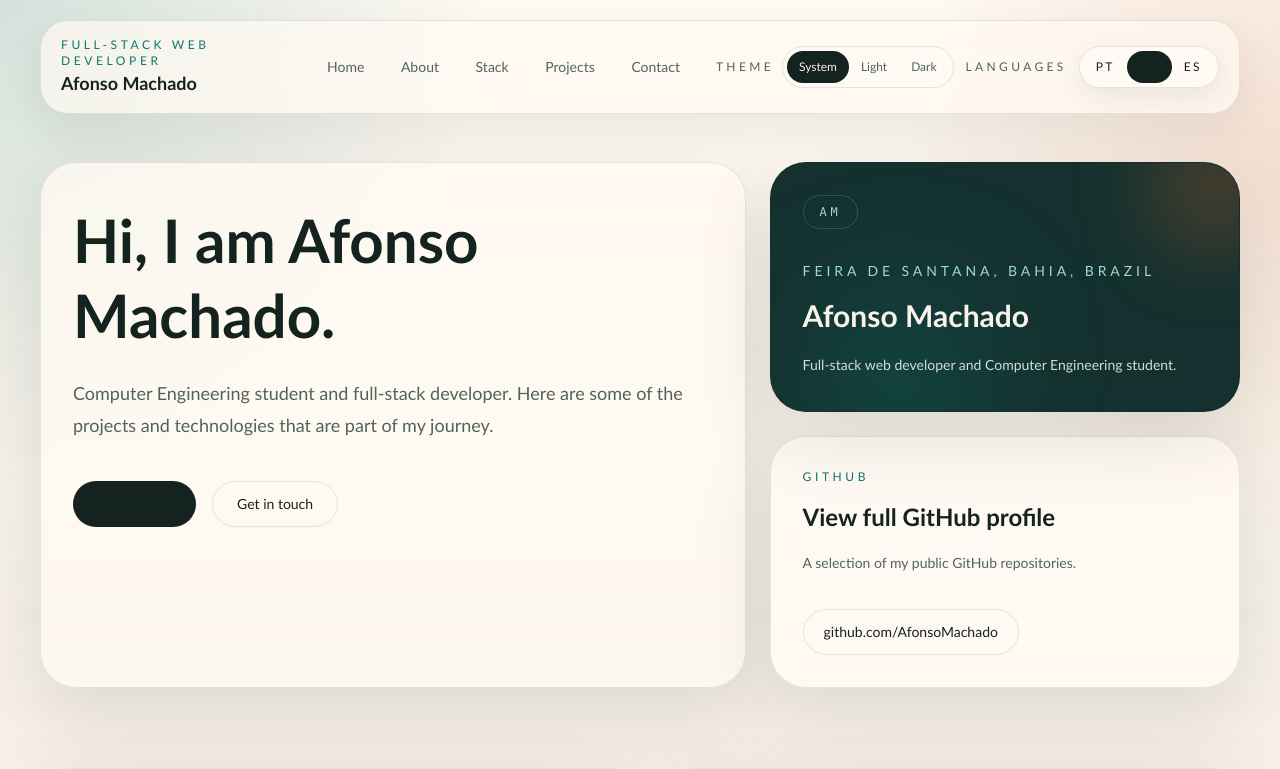
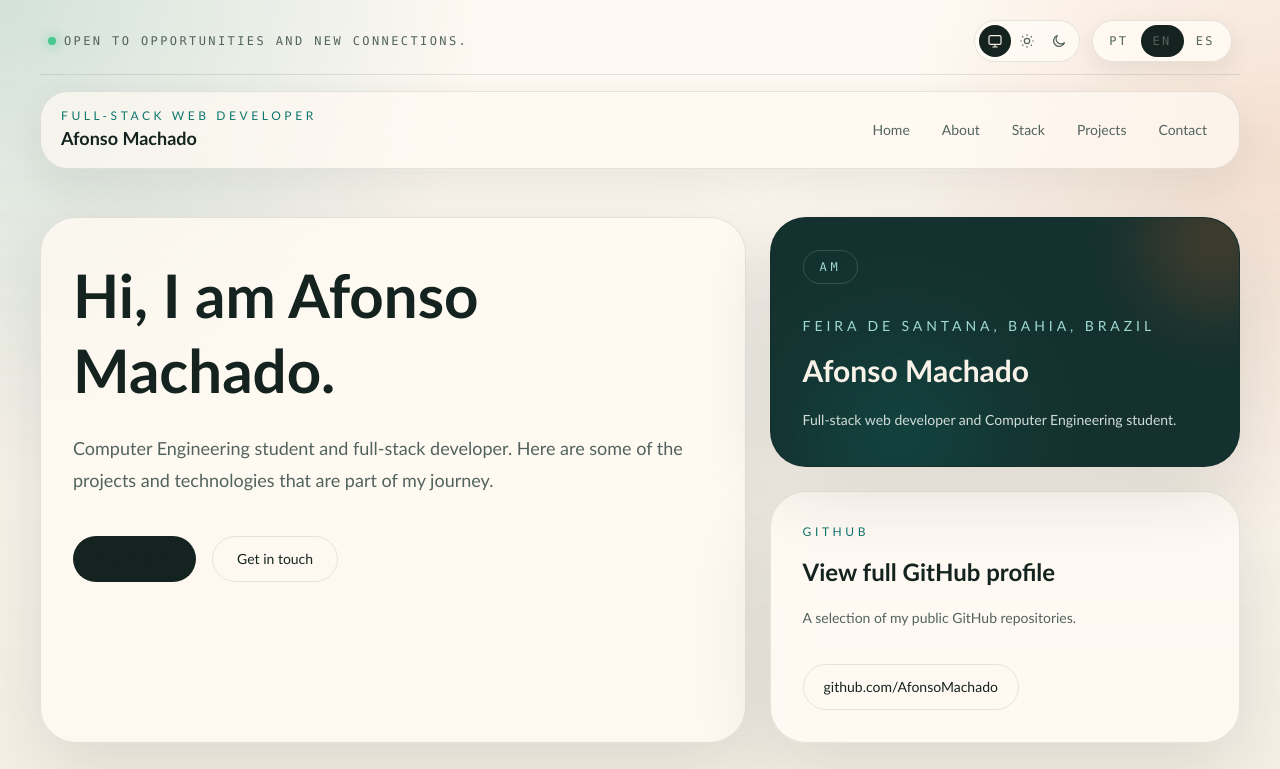
Before and after one commit to AfonsoMachado/portfolio, a Next.js app: page /en in a window 1280 px wide. Shown: the top 769 px of the page. Built offline with nearby package versions, Linux system fonts and the light colour scheme.

Commit message:
refactor: simplify header controls

```diff
--- a/src/presentation/components/language-switcher.tsx
+++ b/src/presentation/components/language-switcher.tsx
@@ -5,17 +5,21 @@ import { localeLabels, locales, type Locale } from "@/shared/i18n/config";
 type LanguageSwitcherProps = {
   currentLocale: Locale;
   label: string;
+  showLabel?: boolean;
 };
 
 export function LanguageSwitcher({
   currentLocale,
   label,
+  showLabel = true,
 }: LanguageSwitcherProps) {
   return (
     <div className="flex items-center gap-3">
-      <span className="hidden text-xs uppercase tracking-[0.28em] text-muted lg:inline">
-        {label}
-      </span>
+      {showLabel ? (
+        <span className="hidden text-xs uppercase tracking-[0.28em] text-muted lg:inline">
+          {label}
+        </span>
+      ) : null}
       <div className="flex rounded-full border border-line bg-surface-strong p-1 shadow-[0_8px_24px_rgba(20,35,31,0.08)]">
         {locales.map((locale) => {
           const isActive = locale === currentLocale;
--- a/src/presentation/components/portfolio-page.tsx
+++ b/src/presentation/components/portfolio-page.tsx
@@ -14,8 +14,23 @@ export function PortfolioPage({ content, locale }: PortfolioPageProps) {
   return (
     <main id="home" className="relative overflow-hidden">
       <div className="mx-auto flex min-h-screen w-full max-w-7xl flex-col px-5 pb-10 pt-5 sm:px-8 lg:px-10">
-        <header className="sticky top-4 z-20 rounded-[28px] border border-line bg-surface/90 px-5 py-4 shadow-[0_16px_40px_rgba(20,35,31,0.08)] backdrop-blur-xl">
-          <div className="flex flex-col gap-5 lg:grid lg:grid-cols-[minmax(0,1fr)_auto] lg:items-center xl:grid-cols-[230px_minmax(0,1fr)_auto] xl:gap-6">
+        <div className="flex items-center justify-between border-b border-line px-1 pb-3 font-mono text-xs uppercase tracking-[0.2em] text-muted sm:px-2">
+          <p className="flex items-center gap-2">
+            <span className="h-2 w-2 rounded-full bg-[#48c78e] shadow-[0_0_12px_rgba(72,199,142,0.8)]" />
+            <span className="hidden sm:inline">{content.contact.availability}</span>
+          </p>
+          <div className="flex items-center gap-3">
+            <ThemeSwitcher labels={content.theme} />
+            <LanguageSwitcher
+              currentLocale={locale}
+              label={content.languageSwitcherLabel}
+              showLabel={false}
+            />
+          </div>
+        </div>
+
+        <header className="sticky top-4 z-20 mt-4 rounded-[28px] border border-line bg-surface/90 px-5 py-4 shadow-[0_16px_40px_rgba(20,35,31,0.08)] backdrop-blur-xl">
+          <div className="flex flex-col gap-4 lg:flex-row lg:items-center lg:justify-between">
             <div>
               <div>
                 <p className="text-xs uppercase tracking-[0.3em] text-accent">
@@ -27,7 +42,7 @@ export function PortfolioPage({ content, locale }: PortfolioPageProps) {
               </div>
             </div>
 
-            <nav className="flex flex-wrap gap-2 text-sm text-muted lg:col-span-2 lg:flex-nowrap lg:justify-between xl:col-span-1 xl:col-start-2 xl:row-start-1">
+            <nav className="flex flex-wrap gap-2 text-sm text-muted lg:flex-nowrap">
               {content.navigation.map((item) => (
                 <a
                   key={item.href}
@@ -39,13 +54,6 @@ export function PortfolioPage({ content, locale }: PortfolioPageProps) {
               ))}
             </nav>
 
-            <div className="flex flex-wrap items-center gap-3 lg:justify-end">
-              <ThemeSwitcher labels={content.theme} />
-              <LanguageSwitcher
-                currentLocale={locale}
-                label={content.languageSwitcherLabel}
-              />
-            </div>
           </div>
         </header>
 
--- a/src/presentation/components/theme-switcher.tsx
+++ b/src/presentation/components/theme-switcher.tsx
@@ -37,6 +37,32 @@ function applyTheme(theme: Theme) {
   }
 }
 
+function ThemeIcon({ theme }: { theme: Theme }) {
+  if (theme === "light") {
+    return (
+      <svg viewBox="0 0 24 24" fill="none" stroke="currentColor" strokeWidth="1.8" aria-hidden="true">
+        <circle cx="12" cy="12" r="4" />
+        <path d="M12 2v2M12 20v2M4.93 4.93l1.41 1.41M17.66 17.66l1.41 1.41M2 12h2M20 12h2M4.93 19.07l1.41-1.41M17.66 6.34l1.41-1.41" />
+      </svg>
+    );
+  }
+
+  if (theme === "dark") {
+    return (
+      <svg viewBox="0 0 24 24" fill="none" stroke="currentColor" strokeWidth="1.8" aria-hidden="true">
+        <path d="M20.5 14.2A8.5 8.5 0 1 1 9.8 3.5 6.7 6.7 0 0 0 20.5 14.2Z" />
+      </svg>
+    );
+  }
+
+  return (
+    <svg viewBox="0 0 24 24" fill="none" stroke="currentColor" strokeWidth="1.8" aria-hidden="true">
+      <rect x="3" y="4" width="18" height="13" rx="2" />
+      <path d="M8 21h8M12 17v4" />
+    </svg>
+  );
+}
+
 export function ThemeSwitcher({ labels }: ThemeSwitcherProps) {
   const [theme, setTheme] = useState<Theme>(getStoredTheme);
 
@@ -57,27 +83,30 @@ export function ThemeSwitcher({ labels }: ThemeSwitcherProps) {
   ];
 
   return (
-    <div className="flex items-center gap-2" aria-label={labels.label}>
-      <span className="hidden text-xs uppercase tracking-[0.28em] text-muted xl:inline">
-        {labels.label}
-      </span>
-      <div className="flex rounded-full border border-line bg-surface-strong p-1">
+    <div
+      role="group"
+      aria-label={labels.label}
+      className="flex rounded-full border border-line bg-surface-strong p-1"
+    >
         {options.map((option) => (
           <button
             key={option.value}
             type="button"
             onClick={() => selectTheme(option.value)}
             aria-pressed={theme === option.value}
-            className={`rounded-full px-3 py-2 text-xs font-medium transition ${
+            aria-label={option.label}
+            title={option.label}
+            className={`grid h-8 w-8 place-items-center rounded-full transition ${
               theme === option.value
                 ? "bg-foreground text-background"
                 : "text-muted hover:text-foreground"
             }`}
           >
-            {option.label}
+            <span className="h-4 w-4">
+              <ThemeIcon theme={option.value} />
+            </span>
           </button>
         ))}
-      </div>
     </div>
   );
 }
```
